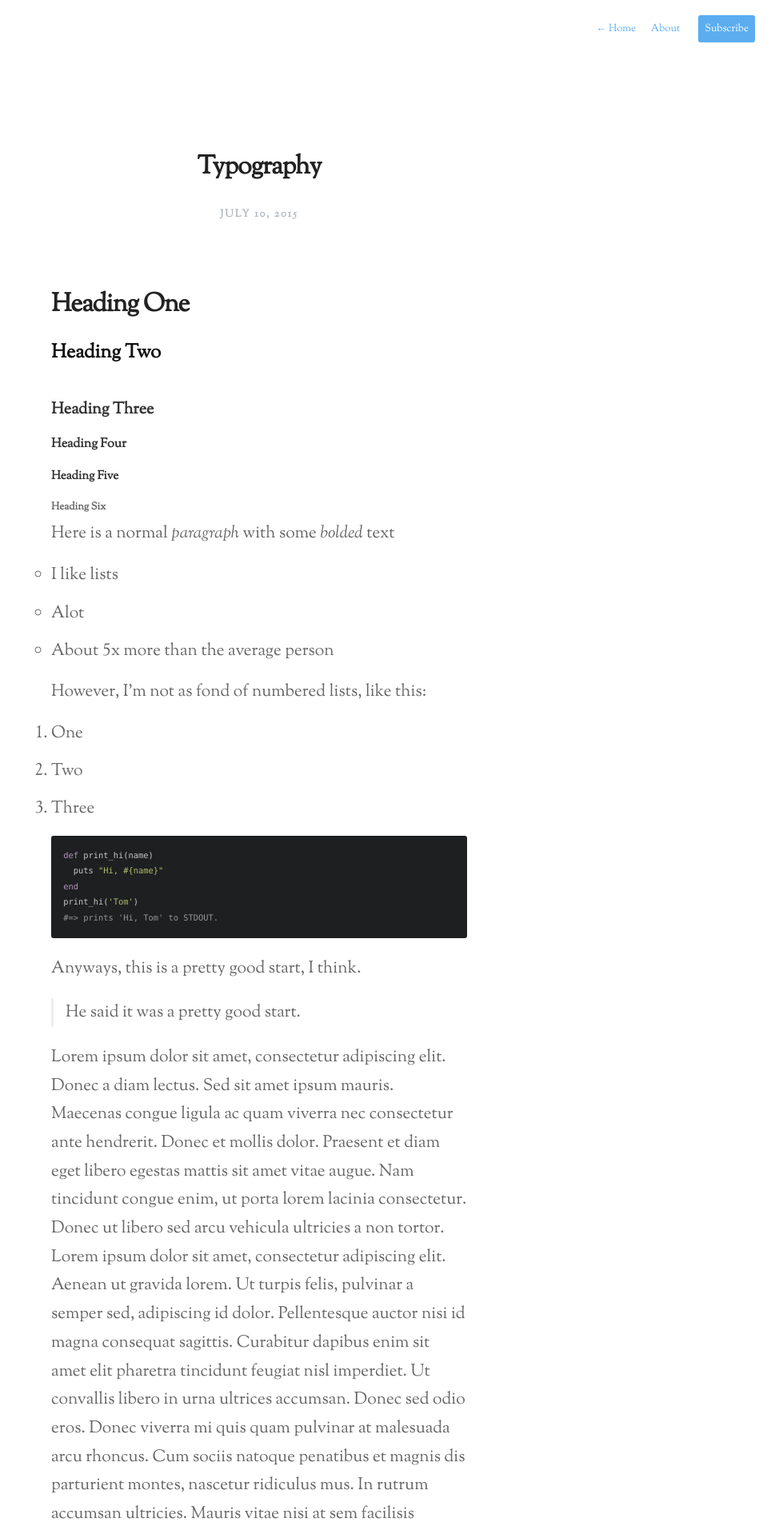
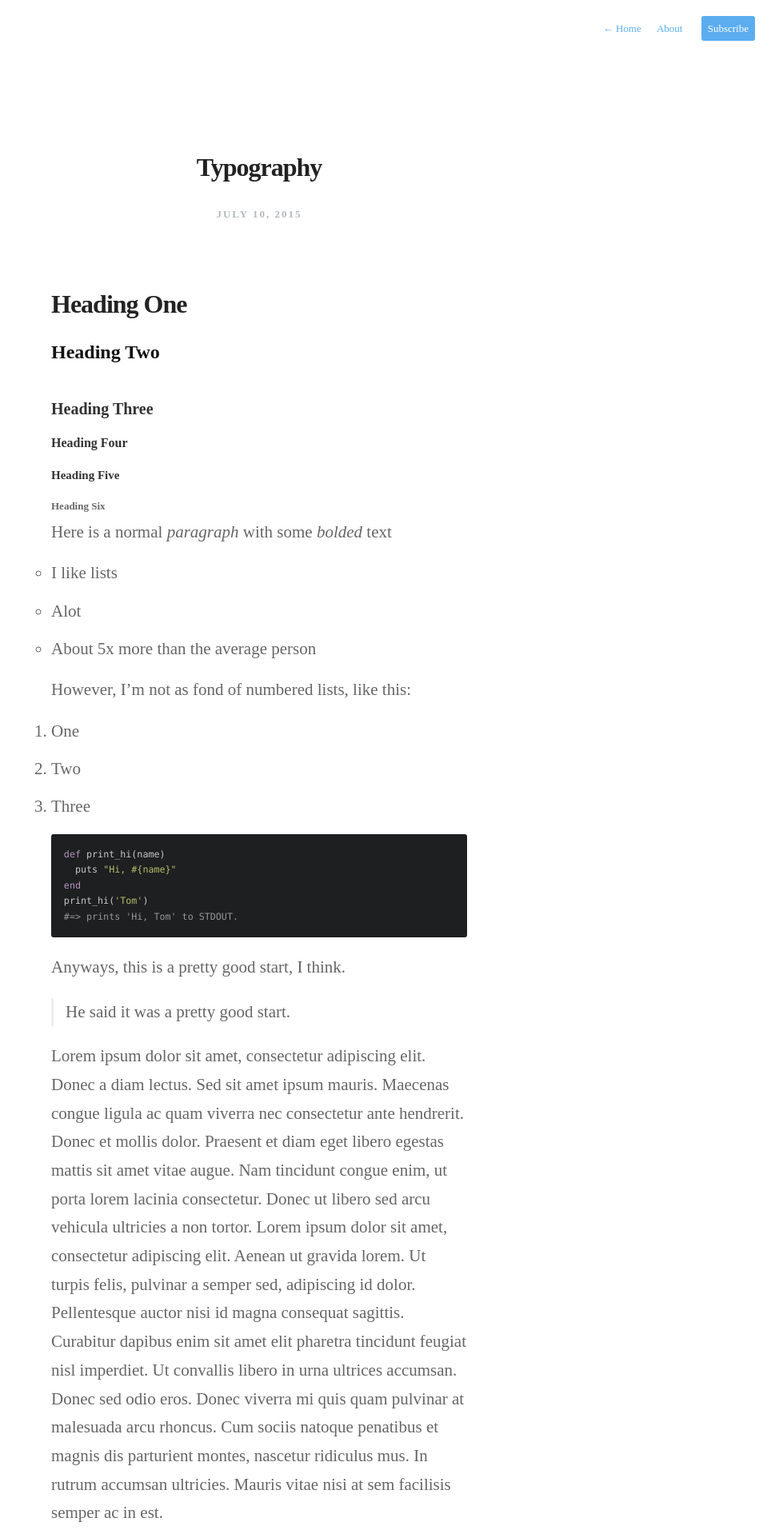
Before and after one commit to jonathan-beebe/somethingkindawierd.github.com, a Jekyll site: the page built from _posts/2015-07-10-typography.markdown, in a window 1280 px wide. Shown: the top 1918 px of the page at 80% size, without its empty margins (316-1280 px from the left). Built offline with Jekyll 4.4.1, drawn with Linux system fonts in a browser that asks for light colours; some web fonts are replaced; Markdown is read by kramdown in place of the engine named in the settings.

Commit message:
Playing with fonts, using typekit

```diff
--- a/_layouts/default.html
+++ b/_layouts/default.html
@@ -19,10 +19,8 @@
   <link rel="canonical" href="{{ site.baseurl }}{{ page.meta-canonical }}" />
   {% endif %}
 
-<!--
   <script src="//use.typekit.net/lik0itr.js"></script>
   <script>try{Typekit.load();}catch(e){}</script>
--->
 
   <style type="text/css">
   /*
--- a/_sass/_fonts.scss
+++ b/_sass/_fonts.scss
@@ -1,21 +1,32 @@
-@font-face {
-  font-family: 'sorts-mill-goudy';
-  src: url('../fonts/OFLGoudyStM.eot?#iefix') format('embedded-opentype'),
-    url('../fonts/OFLGoudyStM.otf')  format('opentype'),
-    url('../fonts/OFLGoudyStM.woff') format('woff'),
-    url('../fonts/OFLGoudyStM.ttf')  format('truetype'),
-    url('../fonts/OFLGoudyStM.svg#OFLGoudyStM') format('svg');
-  font-weight: normal;
-  font-style: normal;
-}
+// @font-face {
+//   font-family: 'sorts-mill-goudy';
+//   src: url('../fonts/OFLGoudyStM.eot?#iefix') format('embedded-opentype'),
+//     url('../fonts/OFLGoudyStM.otf')  format('opentype'),
+//     url('../fonts/OFLGoudyStM.woff') format('woff'),
+//     url('../fonts/OFLGoudyStM.ttf')  format('truetype'),
+//     url('../fonts/OFLGoudyStM.svg#OFLGoudyStM') format('svg');
+//   font-weight: normal;
+//   font-style: normal;
+// }
 
-@font-face {
-  font-family: 'sorts-mill-goudy';
-  src: url('../fonts/OFLGoudyStM-Italic.eot?#iefix') format('embedded-opentype'),
-    url('../fonts/OFLGoudyStM-Italic.otf')  format('opentype'),
-    url('../fonts/OFLGoudyStM-Italic.woff') format('woff'),
-    url('../fonts/OFLGoudyStM-Italic.ttf')  format('truetype'),
-    url('../fonts/OFLGoudyStM-Italic.svg#OFLGoudyStM-Italic') format('svg');
-  font-weight: normal;
-  font-style: italic;
-}
+// @font-face {
+//   font-family: 'sorts-mill-goudy';
+//   src: url('../fonts/SortsMillGoudy-Regular.eot?#iefix') format('embedded-opentype'),
+//     url('../fonts/SortsMillGoudy-Regular.otf')  format('opentype'),
+//     url('../fonts/SortsMillGoudy-Regular.woff') format('woff'),
+//     url('../fonts/SortsMillGoudy-Regular.ttf')  format('truetype'),
+//     url('../fonts/SortsMillGoudy-Regular.svg#SortsMillGoudy-Regular') format('svg');
+//   font-weight: normal;
+//   font-style: normal;
+// }
+//
+// @font-face {
+//   font-family: 'sorts-mill-goudy';
+//   src: url('../fonts/OFLGoudyStM-Italic.eot?#iefix') format('embedded-opentype'),
+//     url('../fonts/OFLGoudyStM-Italic.otf')  format('opentype'),
+//     url('../fonts/OFLGoudyStM-Italic.woff') format('woff'),
+//     url('../fonts/OFLGoudyStM-Italic.ttf')  format('truetype'),
+//     url('../fonts/OFLGoudyStM-Italic.svg#OFLGoudyStM-Italic') format('svg');
+//   font-weight: normal;
+//   font-style: italic;
+// }
--- a/_sass/_typography.scss
+++ b/_sass/_typography.scss
@@ -124,7 +124,7 @@
 code,
 span.code {
   font-family: $font-code;
-  font-size: 0.8em;
+  font-size: 0.9em;
   background: rgba(0,0,0,0.05);
   padding: 0.2em;
 }
```
Also changed, not shown: assets/fonts/SortsMillGoudy-Regular.otf (added), assets/fonts/SortsMillGoudy-Regular.ttf (added), assets/fonts/SortsMillGoudy-Regular.woff (added), 1 other file.
